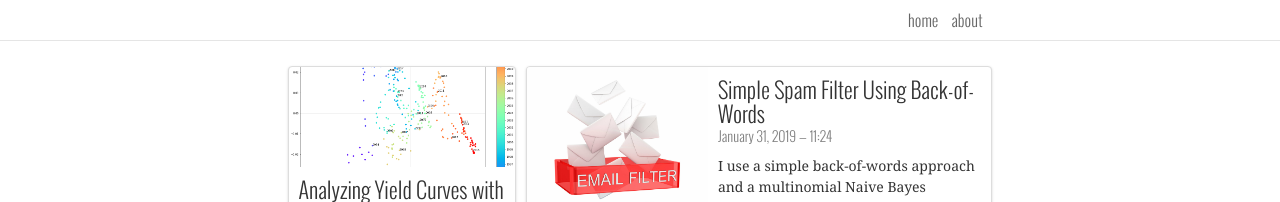
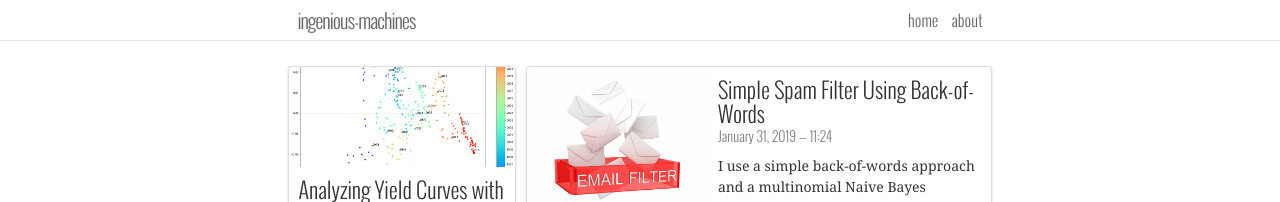
Before and after one commit to radmerti/radmerti.github.io, a Jekyll site: the page built from index.html, in a window 1280 px wide. Shown: the top 202 px of the page. Built offline with Jekyll 4.4.1, drawn with Linux system fonts in a browser that asks for light colours; the list of posts is cut into pages by our own code.

Commit message:
Added site-title to the site-header.

```diff
--- a/_includes/header.html
+++ b/_includes/header.html
@@ -1,7 +1,7 @@
 <header class="site-header">
   <div class="wrapper">
+    <a class="site-title" href="/">{{ site.title }}</a>
     <nav class="site-nav">
-      <div class="trigger">
       <!-- {{ site.title }} instead of blog -->
       {% assign sortedpages = site.pages | sort:"header_weight" %}
       {% for page in sortedpages %}
@@ -9,7 +9,6 @@
           <a class="page-link" href="{{ page.url | prepend: site.baseurl }}">{{ page.button }}</a>
         {% endif %}
       {% endfor %}
-      </div>
     </nav>
   </div>
 </header>
--- a/_sass/_header.scss
+++ b/_sass/_header.scss
@@ -13,13 +13,16 @@
   height:$nav-height;
   width:100%;
   // z-index: 50;
-}
 
   .site-title {
+    float: left;
+    line-height: $nav-height;
+    margin-left: $spacing-unit/2;
+    margin-bottom: 0;
+
     font-size: 20px;
-  line-height: $nav-height;
     letter-spacing: -1px;
-  margin-bottom: 0;
+
     &:hover {
       text-decoration: none;
       color: $theme-color;
@@ -45,13 +48,10 @@
       top: 0px;
       right: 10px;
       text-align: right;
-    &:hover .trigger {
-      display: block;
-      padding-bottom: 5px;
-    }
 
       .page-link {
         display: line;
+      }
     }
   }
 }
```
Lines whose indentation alone changed are shown as unchanged.
